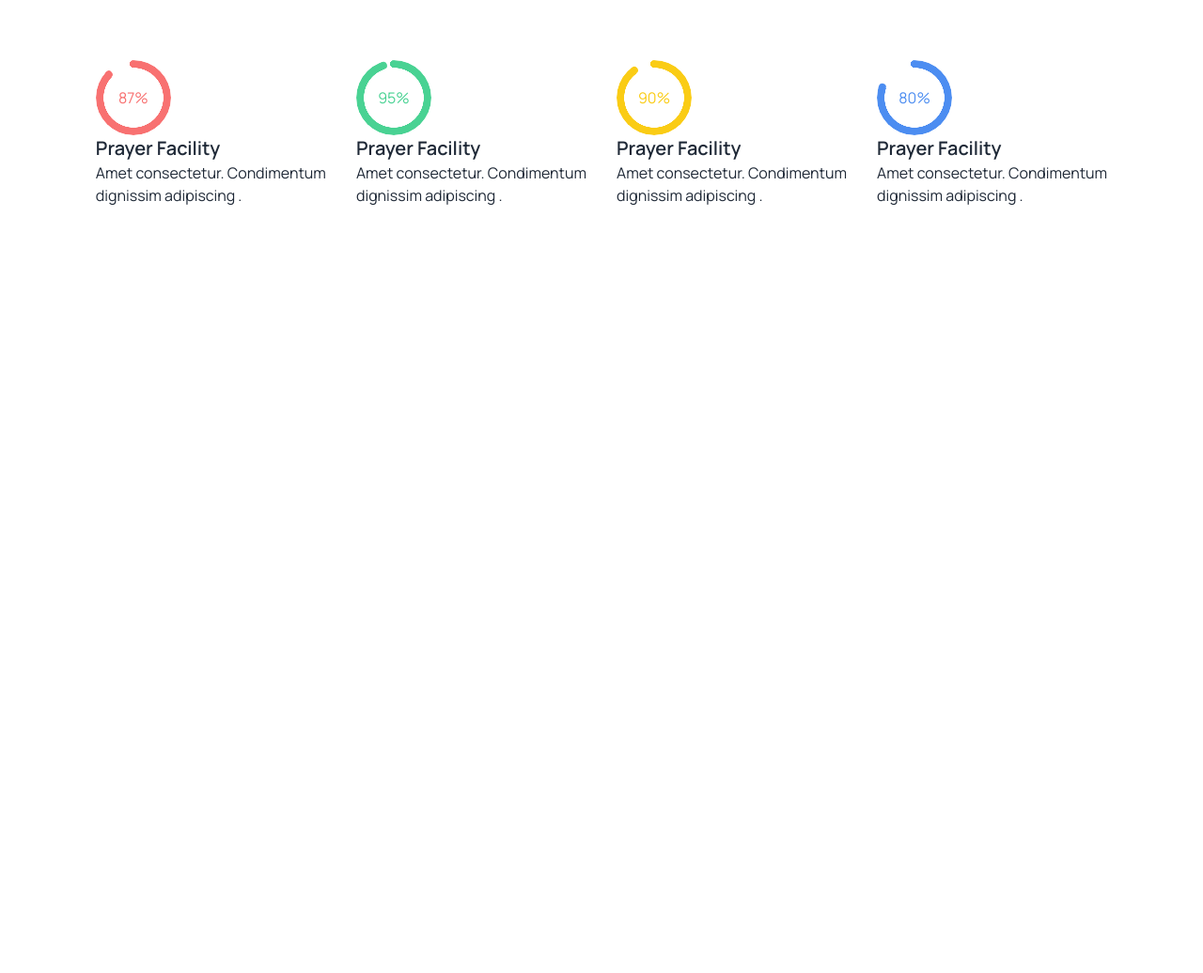
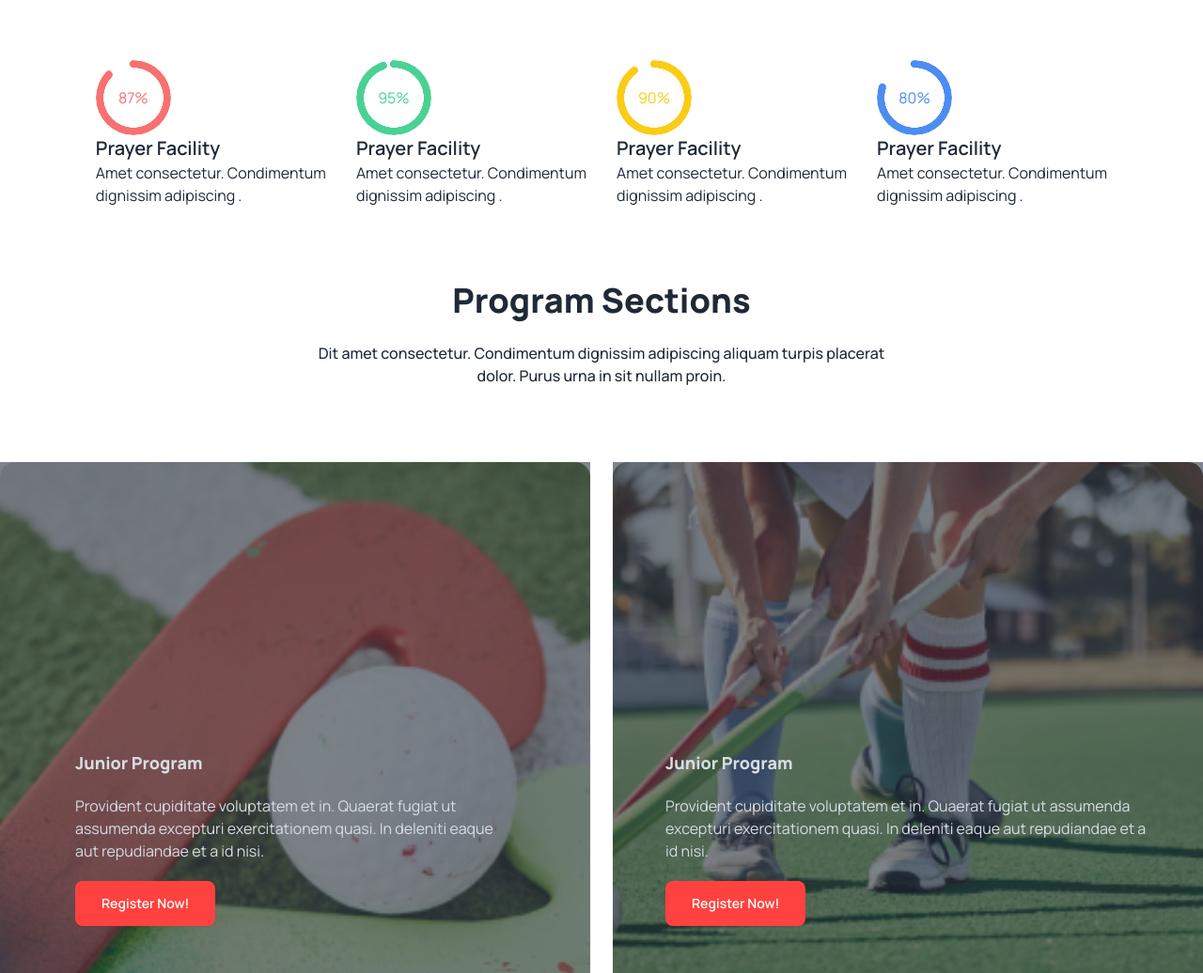
Before and after one commit to mdnazmulislam0087/Hockeys-B9A3, a plain HTML site: page index.html in a window 1280 px wide. Shown: the part 964-2000 px from the top of the page at 94% size. Before the commit the page ends 1264 px from the top, so only its background shows below. Drawn offline with nearby package versions, Linux system fonts and the light colour scheme.

Commit message:
Card and new products section done

```diff
--- a/index.html
+++ b/index.html
@@ -177,6 +177,58 @@
             </div>
         </div>
       </section>
+      <!-- program sections -->
+      <section class="container my-20 mx-auto">
+        <div class="flex flex-col justify-center items-center gap-6">
+          <h3 class="text-xl md:text-4xl font-extrabold">Program Sections</h3>
+          <p class="text-sm md:text-base font-medium text-center">Dit amet consectetur. Condimentum dignissim adipiscing aliquam turpis placerat <br>dolor. Purus urna in sit nullam proin.</p>
+        </div>
+      </section>
+      <!-- Card Program-->
+      <section class="container my-20 mx-auto">
+        <div class="grid grid-cols-1 md:grid-cols-2 gap-6">
+          <!-- Junior program  -->
+          <div class="hero min-h-screen rounded-2xl bg-cover bg-center " style="background-image: url(Images/2.png) ;">
+            <div class="hero-overlay bg-opacity-60"></div>
+            <div class="hero-content text-center text-neutral-content">
+              <div class="px-16 text-left">
+                <h1 class="mb-5 text-lg font-extrabold">Junior Program</h1>
+                <p class="mb-5">Provident cupiditate voluptatem et in. Quaerat fugiat ut assumenda excepturi exercitationem quasi. In deleniti eaque aut repudiandae et a id nisi.</p>
+                <button class="btn btn-primary bg-p-color-button border-none px-7 text-white">Register Now!</button>
+              </div>
+            </div>
+          </div>
+          <div class="hero min-h-screen rounded-2xl bg-cover bg-center" style="background-image: url(Images/3.png);">
+            <div class="hero-overlay bg-opacity-60"></div>
+            <div class="hero-content text-center text-neutral-content">
+              <div class="px-10 text-left">
+                <h1 class="mb-5 text-lg font-extrabold">Junior Program</h1>
+                <p class="mb-5">Provident cupiditate voluptatem et in. Quaerat fugiat ut assumenda excepturi exercitationem quasi. In deleniti eaque aut repudiandae et a id nisi.</p>
+                <button class="btn btn-primary bg-p-color-button border-none px-7 text-white">Register Now!</button>
+              </div>
+            </div>
+          </div>
+          <div class="hero min-h-screen md:col-span-2 rounded-2xl bg-cover bg-center" style="background-image: url(Images/4.png);">
+            <div class="hero-overlay bg-opacity-60"></div>
+            <div class="hero-content text-center text-neutral-content">
+              <div class="px-16 text-left">
+                <h1 class="mb-5 text-lg font-extrabold">Junior Program</h1>
+                <p class="mb-5">Provident cupiditate voluptatem et in. Quaerat fugiat ut assumenda excepturi exercitationem quasi. In deleniti eaque aut repudiandae et a id nisi.</p>
+                <button class="btn btn-primary bg-p-color-button border-none px-7 text-white">Register Now!</button>
+              </div>
+            </div>
+          </div>
+        </div>
+      </section>
+            <!-- New Products section -->
+      <section class="container my-20 mx-auto">
+        <div class="flex flex-col justify-center items-center gap-6">
+          <h3 class="text-xl md:text-4xl font-extrabold">Our New Products</h3>
+          <p class="text-sm md:text-base font-medium text-center">Dit amet consectetur. Condimentum dignissim adipiscing aliquam turpis placerat <br>dolor. Purus urna in sit nullam proin.</p>
+        </div>
+      </section>
+
+
     </main>
     <!-- Footer -->
     <footer>
```
